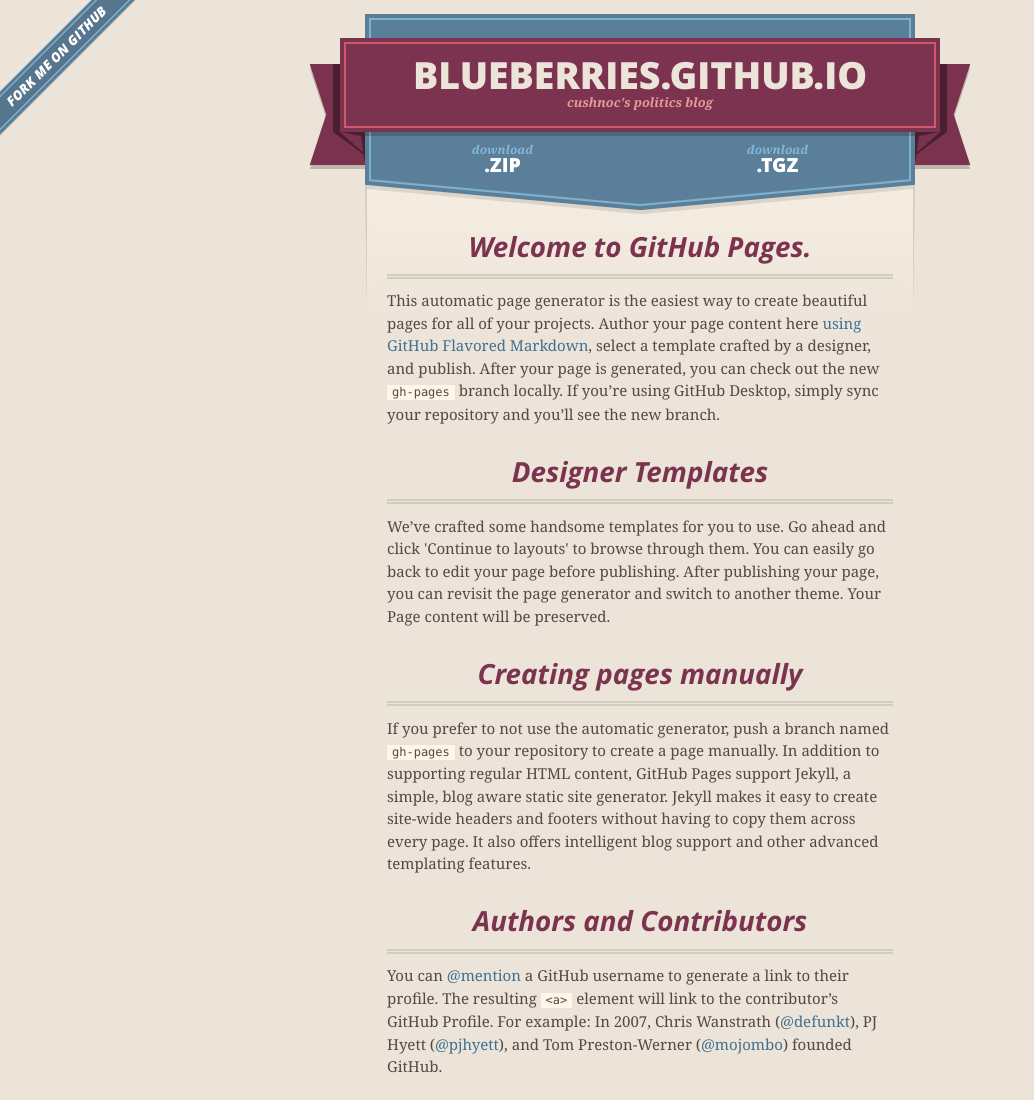
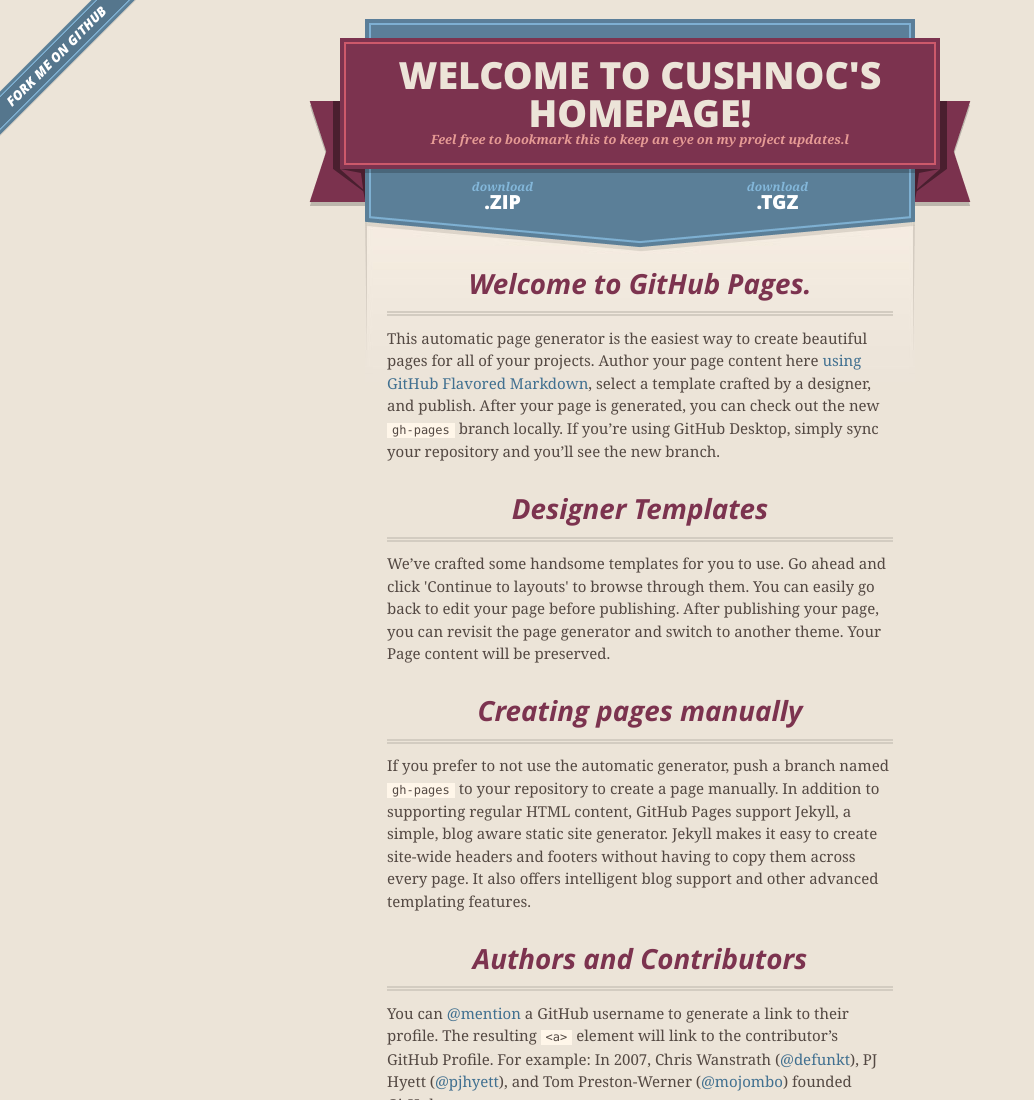
Before and after one commit to cushnoc/blueberries.github.io, a plain HTML site: page index.html in a window 1280 px wide. Shown: the top 1100 px of the page, without its empty margins (0-1034 px from the left). Drawn offline with nearby package versions, Linux system fonts and the light colour scheme.

Commit message:
added a friendlier title and tagline

```diff
--- a/index.html
+++ b/index.html
@@ -27,8 +27,8 @@
       <header>
         <span class="ribbon-outer">
           <span class="ribbon-inner">
-            <h1>Blueberries.GitHub.io</h1>
-            <h2>cushnoc&#39;s politics blog</h2>
+            <h1>Welcome to Cushnoc's homepage!</h1>
+            <h2>Feel free to bookmark this to keep an eye on my project updates.l</h2>
           </span>
           <span class="left-tail"></span>
           <span class="right-tail"></span>
```
